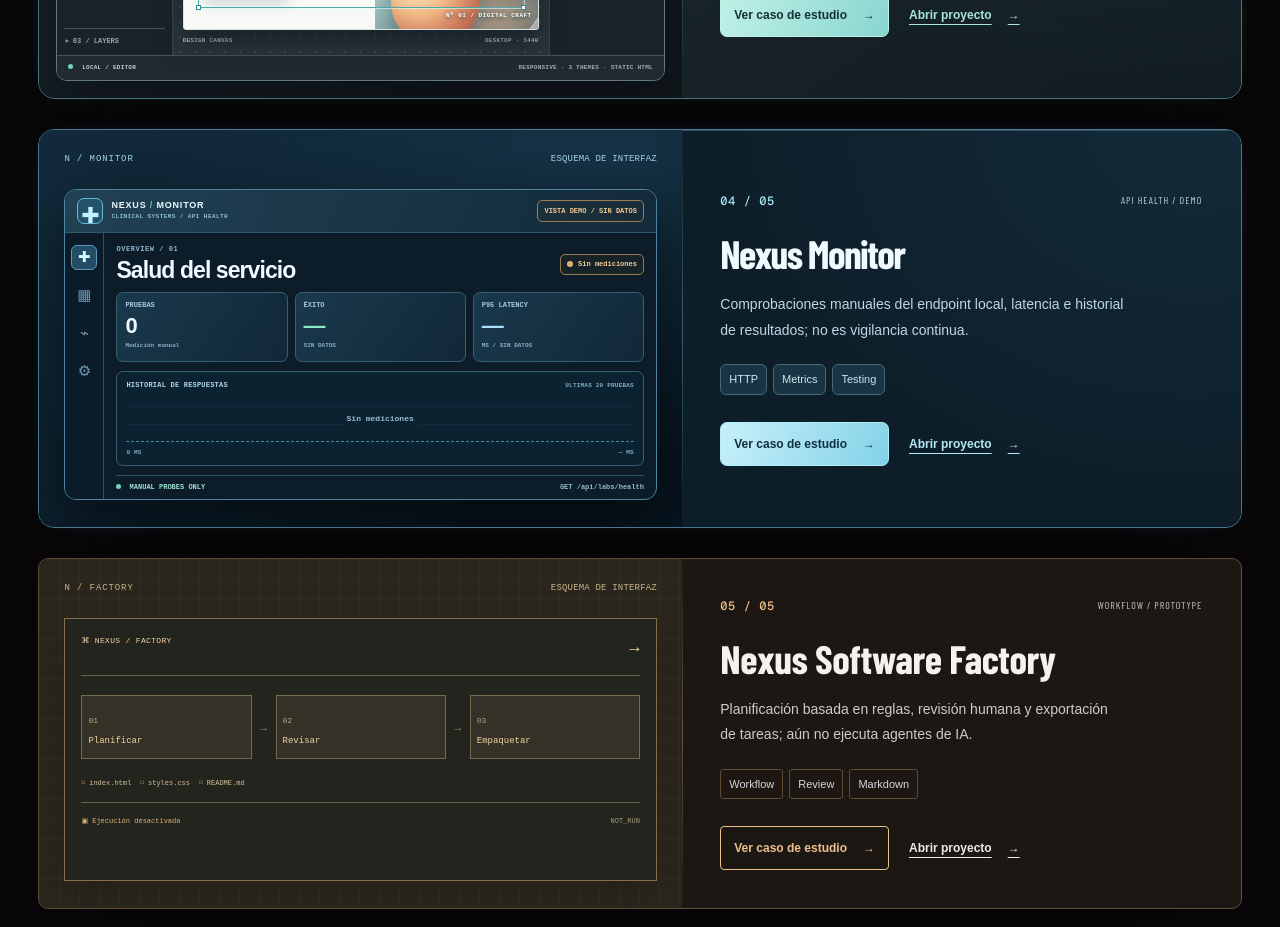
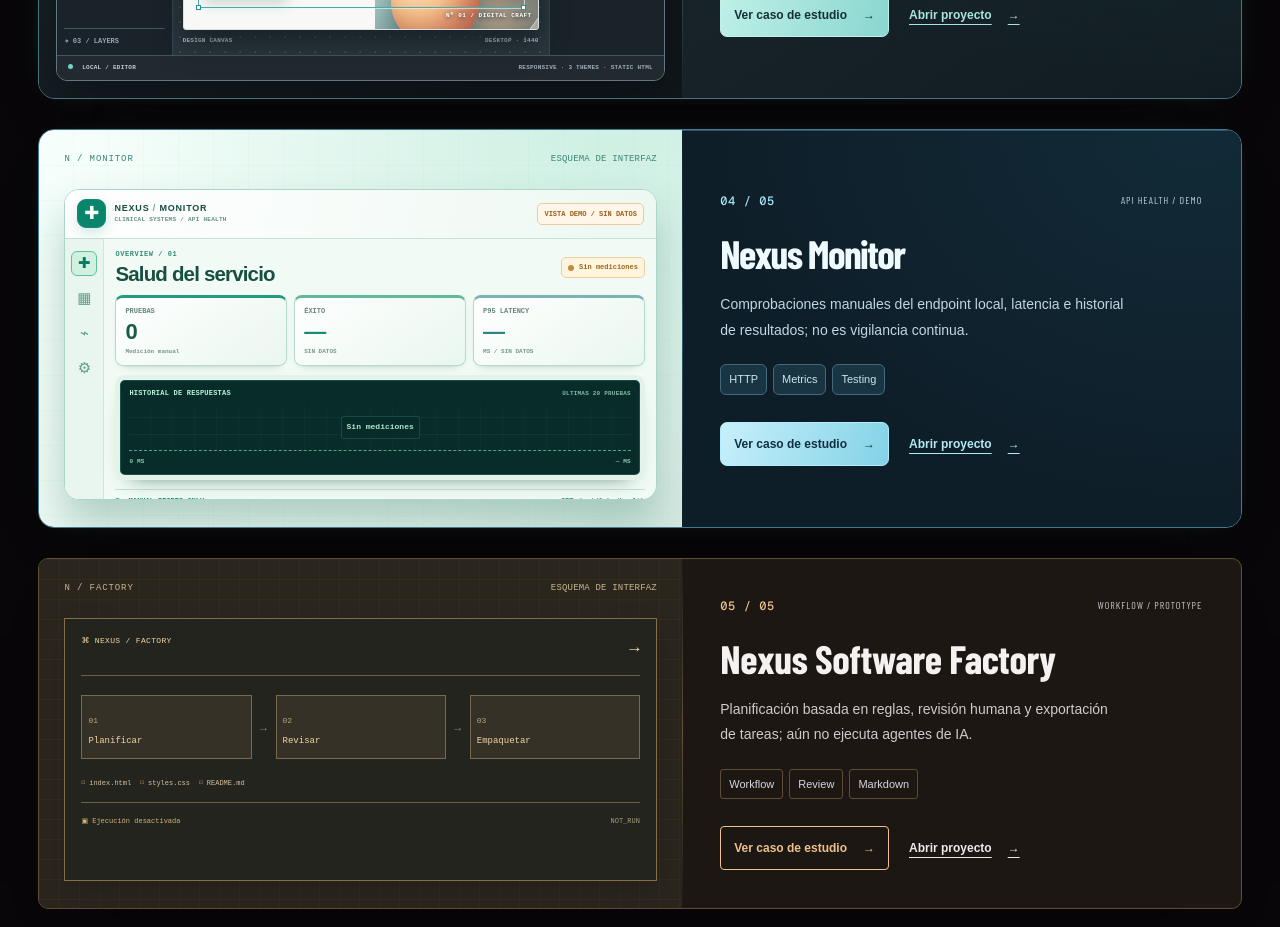
Before and after one commit to Dleteo/Nexus-AI, a Next.js app: page / in a window 1280 px wide. Shown: the part 2020-2947 px from the top of the page. Built offline with nearby package versions, Linux system fonts and the light colour scheme.

Commit message:
style(monitor): transform portfolio illustration into clinical white instrument with mint status tiles and dark telemetry display

```diff
--- a/components/career/ProjectCover.module.css
+++ b/components/career/ProjectCover.module.css
@@ -867,3 +867,113 @@
  .monitor .monitorPreviewTag{font-size:6px;padding:4px}
  .monitor .monitorGraphHead small{display:none}
 }
+
+
+/* NEXUS MONITOR / clinical instrument miniature.
+   White hygienic hardware frames a dark hospital telemetry screen.
+   Zero-state means no checks; no medical or uptime readings are fabricated. */
+.monitor.cover{
+ color:#174a40;
+ background:
+ radial-gradient(ellipse at 87% -4%,#b1e8d57c,transparent 61%),
+ linear-gradient(137deg,#f6fffb,#e5f4ed 76%,#d5e9e1);
+}
+.monitor.cover::before{
+ content:"";position:absolute;inset:0;z-index:-1;
+ width:auto;height:auto;right:0;top:0;
+ border:0;border-radius:0;box-shadow:none;
+ background:linear-gradient(90deg,transparent 0 96%,#a4d9c520 96% 100%),
+ linear-gradient(0deg,transparent 0 96%,#a4d9c520 96% 100%);
+ background-size:35px 35px;
+ opacity:.65;
+}
+.monitor.cover .coverTop{color:#398577}
+.monitor .monitorWindow{
+ background:#f9fffc;color:#174b40;
+ border:1px solid #abd5c7;border-radius:15px;
+ box-shadow:0 25px 42px #397f6855,0 2px 0 #ffffffb5 inset;
+ overflow:hidden;min-height:275px;
+}
+.monitor .monitorChrome{
+ min-height:49px;padding:9px 12px;
+ background:linear-gradient(105deg,#fff,#edf8f2);
+ border-bottom:1px solid #c6e1d7;
+}
+.monitor .monitorBrandIcon{
+ width:29px;height:29px;border-radius:9px;
+ border:1px solid #148b72;background:#09856e;
+ color:#f7fff9;font-size:18px;box-shadow:0 5px 13px #2b998038;
+}
+.monitor .monitorBrand strong{color:#174c41}
+.monitor .monitorBrand strong span{color:#6aa896}
+.monitor .monitorBrand small{color:#648f82;letter-spacing:.045em}
+.monitor .monitorPreviewTag{
+ border:1px solid #e9cba0;border-radius:5px;
+ background:#fff6e7;color:#995f1e;
+}
+.monitor .monitorConsole{background:#f1faf5}
+.monitor .monitorSidebar{
+ border-right:1px solid #d0e6db;background:#e9f6ef;
+ color:#5e9e86;gap:10px;
+}
+.monitor .monitorSidebar .monitorSidebarActive{
+ border-color:#64bca0;background:#d1f1e0;color:#087b64;
+}
+.monitor .monitorContent{gap:9px;padding:11px}
+.monitor .monitorSectionKicker{color:#348c74}
+.monitor .monitorHeader b{
+ color:#184f40;font-weight:850;font-size:clamp(16px,1.6vw,23px);
+}
+.monitor .monitorUnmeasured{
+ color:#9c661b;background:#fff5df;
+ border-color:#edce9e;border-radius:5px;
+}
+.monitor .monitorUnmeasured i{background:#c28b3f}
+.monitor .monitorMetricCards{gap:7px}
+.monitor .monitorMetricCards>div{
+ min-height:71px;border:1px solid #b6d9cc;border-radius:8px;
+ padding:9px;background:linear-gradient(145deg,#fff,#e9f7ef);
+ box-shadow:0 4px 9px -8px #437864;
+}
+.monitor .monitorMetricCards>div:first-child{border-top:3px solid #259a7d}
+.monitor .monitorMetricCards>div:nth-child(2){border-top:3px solid #61b999}
+.monitor .monitorMetricCards>div:nth-child(3){border-top:3px solid #7ab3b2}
+.monitor .monitorMetricCards>div span{color:#648779;font-size:7px}
+.monitor .monitorMetricCards>div strong{color:#185b47}
+.monitor .monitorMetricCards>div:nth-child(2) strong{color:#168c71}
+.monitor .monitorMetricCards>div:nth-child(3) strong{color:#2c8683}
+.monitor .monitorMetricCards>div small{color:#74968a}
+.monitor .monitorGraphPane{
+ position:relative;
+ min-height:105px;border:5px solid #e4f3e9;border-radius:10px;
+ padding:9px;background:#082c2a;
+ box-shadow:inset 0 0 0 1px #1a5147,0 10px 20px -16px #185943;
+}
+.monitor .monitorGraphHead{color:#b8f5d8}
+.monitor .monitorGraphHead small{color:#80bca4}
+.monitor .monitorGraphGrid{
+ background:
+ repeating-linear-gradient(0deg,transparent 0 16px,#368b5a3e 17px),
+ repeating-linear-gradient(90deg,transparent 0 21px,#368b5a20 22px);
+}
+.monitor .monitorZeroLabel{
+ color:#b2e6ce;background:#082c2ae6;
+ border:1px solid #3c8d6952;border-radius:3px;
+}
+.monitor .monitorBaseline{border-top-color:#51a783}
+.monitor .monitorGraphFoot{color:#88ccb0}
+.monitor .monitorFooter{color:#488b74;border-top:1px solid #c3e1d5}
+.monitor .monitorFooter>span:first-child{color:#17866c}
+.monitor .monitorFooter i{background:#2cb78e}
+.monitor.spacious .monitorWindow{min-height:325px}
+@media(max-width:700px){
+ .monitor .monitorChrome{min-height:43px;padding:7px}
+ .monitor .monitorContent{padding:8px}
+ .monitor .monitorMetricCards>div{padding:6px;min-height:62px}
+ .monitor .monitorGraphPane{border-width:3px;padding:6px}
+ .monitor .monitorGraphGrid{min-height:40px}
+}
+@media(max-width:390px){
+ .monitor .monitorBrand small{display:none}
+ .monitor .monitorHeader b{font-size:14px}
+}
```
